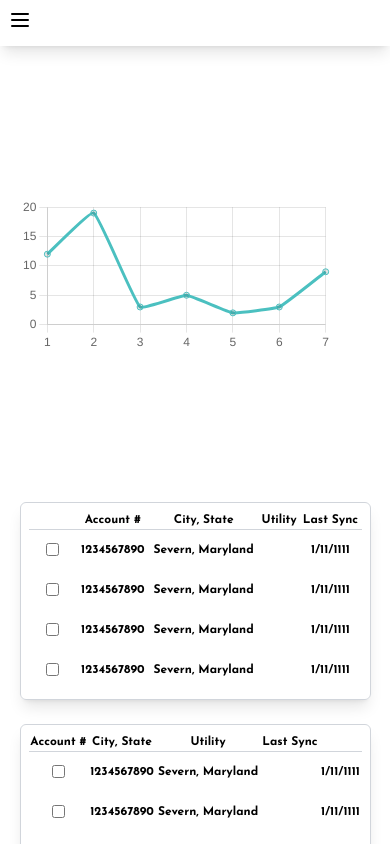
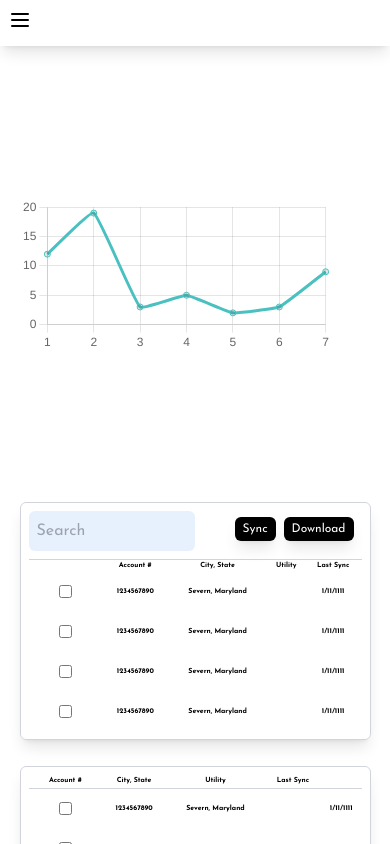
Before and after one commit to Meedux/GTM-Requirement, a Next.js app: page /analysis in a window 390 px wide. Built offline with nearby package versions, Linux system fonts and the light colour scheme.

Commit message:
Additional Text Responsivenesss

```diff
--- a/components/Analysis/AccountCardOne.tsx
+++ b/components/Analysis/AccountCardOne.tsx
@@ -1,24 +1,41 @@
-import React from 'react'
-import AccountCardRow from '../TableRow/AccountCardRow'
+import React from "react";
+import AccountCardRow from "../TableRow/AccountCardRow";
 
 const AccountCardOne = () => {
   return (
     <div className="">
       <div className="border p-2 border-gray-300 rounded-md shadow-lg w-full card h-[96%] md:h-[93%] overflow-auto">
+        <div className="flex justify-between items-center w-[100%] pb-2 border-b border-gray-300">
+          <input
+            type="text"
+            id="expirationDate"
+            className="bg-[#E7F1FE] font-joseph-sans rounded-md p-2 w-[50%]"
+            placeholder="Search"
+          />
+
+          <div className="flex">
+            <button className="bg-black mb-1 mr-2 px-2 py-1 text-white text-center p-2 rounded-md shadow-lg font-joseph-sans text-xs">
+              Sync
+            </button>
+            <button className="bg-black mb-1 mr-2 px-2 py-1 text-white text-center p-2 rounded-md shadow-lg font-joseph-sans text-xs">
+              Download
+            </button>
+          </div>
+        </div>
         <table className="w-full">
           <thead>
-            <tr className="border-b border-gray-300">
+            <tr className="p-1">
               <th></th>
-              <th className=" text-xs text-black font-bold font-joseph-sans">
+              <th className=" text-[7px] sm:text-xs text-black font-bold font-joseph-sans">
                 Account #
               </th>
-              <th className=" text-xs text-black font-bold font-joseph-sans">
+              <th className=" text-[7px] sm:text-xs text-black font-bold font-joseph-sans">
                 City, State
               </th>
-              <th className=" text-xs text-black font-bold font-joseph-sans">
+              <th className=" text-[7px] sm:text-xs text-black font-bold font-joseph-sans">
                 Utility
               </th>
-              <th className=" text-xs text-black font-bold font-joseph-sans">
+              <th className=" text-[7px] sm:text-xs text-black font-bold font-joseph-sans">
                 Last Sync
               </th>
             </tr>
@@ -32,7 +49,7 @@
         </table>
       </div>
     </div>
-  )
-}
+  );
+};
 
-export default AccountCardOne
+export default AccountCardOne;
--- a/components/Analysis/AccountCardThree.tsx
+++ b/components/Analysis/AccountCardThree.tsx
@@ -5,7 +5,7 @@
   return (
     <div className="">
       <div className="border p-2 border-gray-300 rounded-md shadow-lg w-full card h-[96%] md:h-[93%] overflow-auto">
-        <table className="w-full">
+        {/* <table className="w-full">
           <thead>
             <tr className="border-b border-gray-300">
               <th className=" text-xs text-black font-bold font-joseph-sans">
@@ -28,7 +28,7 @@
             <AccountCardRow />
             <AccountCardRow />
           </tbody>
-        </table>
+        </table> */}
       </div>
     </div>
   )
--- a/components/Analysis/AccountCardTwo.tsx
+++ b/components/Analysis/AccountCardTwo.tsx
@@ -8,16 +8,16 @@
         <table className="w-full">
           <thead>
             <tr className="border-b border-gray-300">
-              <th className=" text-xs text-black font-bold font-joseph-sans">
+              <th className=" text-[7px] sm:text-xs text-black font-bold font-joseph-sans">
                 Account #
               </th>
-              <th className=" text-xs text-black font-bold font-joseph-sans">
+              <th className=" text-[7px] sm:text-xs text-black font-bold font-joseph-sans">
                 City, State
               </th>
-              <th className=" text-xs text-black font-bold font-joseph-sans">
+              <th className=" text-[7px] sm:text-xs text-black font-bold font-joseph-sans">
                 Utility
               </th>
-              <th className=" text-xs text-black font-bold font-joseph-sans">
+              <th className=" text-[7px] sm:text-xs text-black font-bold font-joseph-sans">
                 Last Sync
               </th>
             </tr>
--- a/components/CardInfo.tsx
+++ b/components/CardInfo.tsx
@@ -27,7 +27,7 @@
                 />
               </div>
               <div className="grid grid-cols-2 gap-4 mb-5">
-                <div className="flex flex-col justify-center items-center w-full">
+                <div className="flex flex-col justify-center items-center w-full font-joseph-sans">
                   <label
                     htmlFor="expirationDate"
                     className="text-black text-[7px] sm:text-xs whitespace-nowrap font-joseph-sans"
@@ -37,7 +37,7 @@
                   <input
                     type="text"
                     id="expirationDate"
-                    className="border border-gray-300 rounded-md p-2 w-full"
+                    className="border border-gray-300 rounded-md p-2 w-full font-joseph-sans"
                     placeholder="MM/YY"
                   />
                 </div>
@@ -51,7 +51,7 @@
                   <input
                     type="text"
                     id="cvv"
-                    className="border border-gray-300 rounded-md p-2 w-full text-black"
+                    className="border border-gray-300 rounded-md p-2 w-full text-black font-joseph-sans"
                     placeholder="CVC"
                   />
                 </div>
--- a/components/TableRow/AccountCardRow.tsx
+++ b/components/TableRow/AccountCardRow.tsx
@@ -6,14 +6,14 @@
       <th className="px-4 py-2">
         <input type="checkbox" />
       </th>
-      <th className="text-xs text-black font-bold font-joseph-sans">
+      <th className="text-[7px] sm:text-xs text-black font-bold font-joseph-sans">
         1234567890
       </th>
-      <th className="text-xs text-black font-bold font-joseph-sans">
+      <th className="text-[7px] sm:text-xs text-black font-bold font-joseph-sans">
         Severn, Maryland
       </th>
-      <th className="text-xs text-black font-bold font-joseph-sans"></th>
-      <th className="text-xs text-black font-bold font-joseph-sans">
+      <th className="text-[7px] sm:text-xs text-black font-bold font-joseph-sans"></th>
+      <th className="text-[7px] sm:text-xs text-black font-bold font-joseph-sans">
         1/11/1111
       </th>
     </tr>
```
